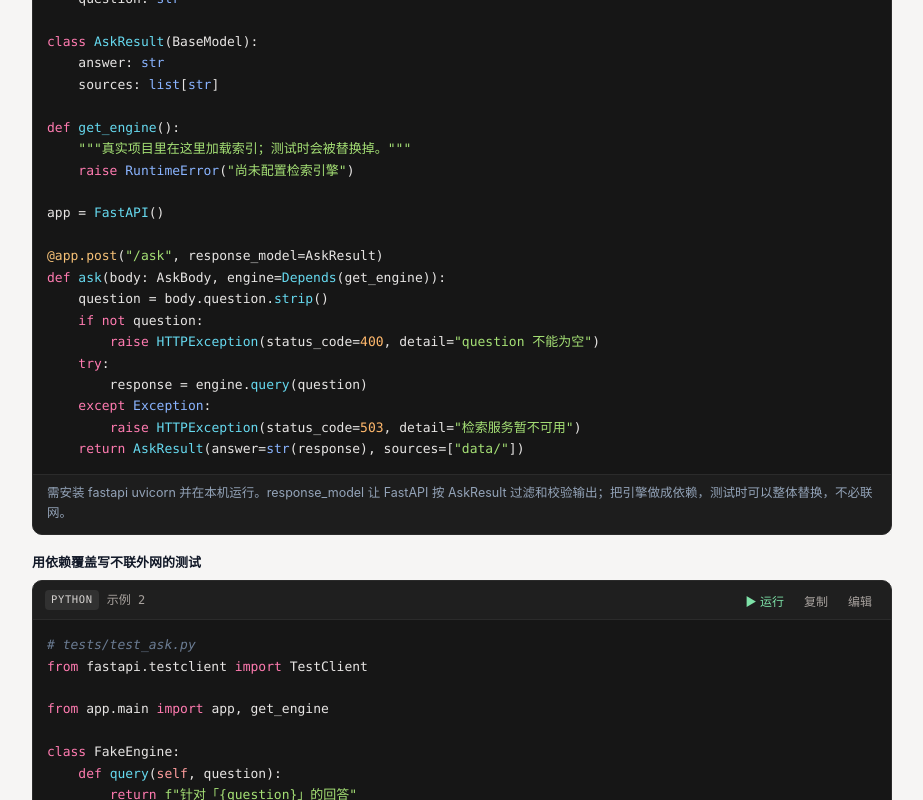
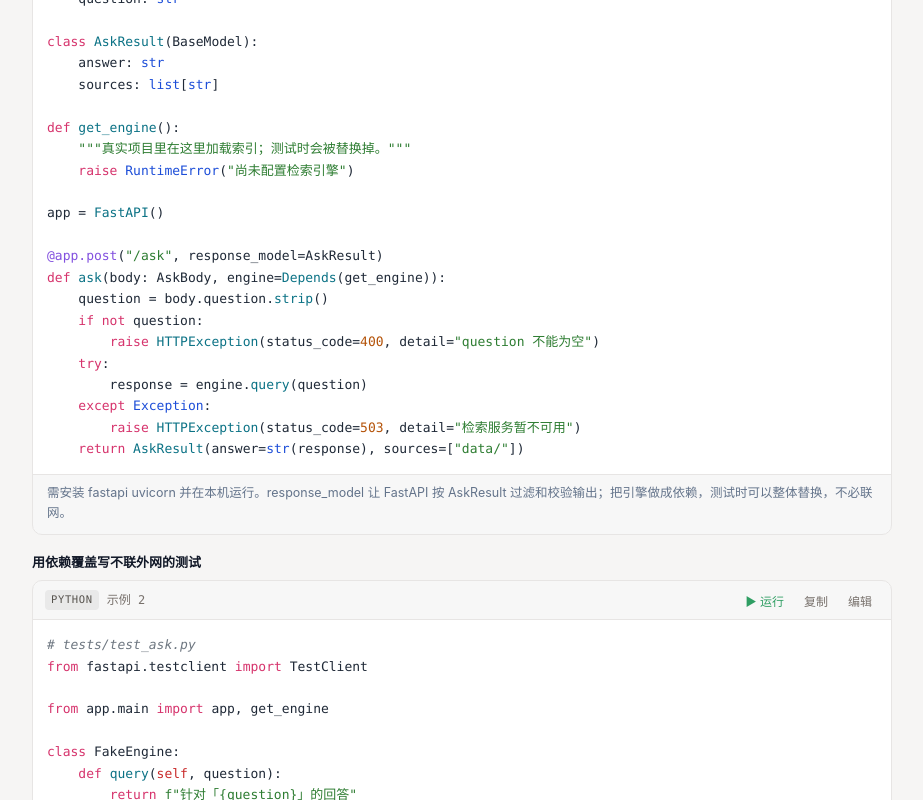
Before and after one commit to qwertyuio196875/python-speedrun, a Vue app: page /#/lesson/ai-app-capstone in a window 1280 px wide. Shown: the part 1540-2340 px from the top of the page, without its empty margins (307-1230 px from the left). Built offline with nearby package versions, Linux system fonts and the light colour scheme.

Commit message:
style: 代码块改为白底深字配色

```diff
--- a/src/components/CodeBlock.vue
+++ b/src/components/CodeBlock.vue
@@ -162,15 +162,15 @@ function run() {
 .code-note {
   padding: 8px 14px 10px;
   border-top: 1px solid var(--code-border);
-  background: rgba(255, 255, 255, 0.03);
-  color: #93a3b8;
+  background: rgba(0, 0, 0, 0.03);
+  color: #64748b;
   font-size: 12.5px;
   line-height: 1.65;
 }
 
 .code-note :deep(.inline-code) {
-  background: rgba(255, 255, 255, 0.08);
+  background: rgba(0, 0, 0, 0.06);
   border-color: transparent;
-  color: #dbe6f5;
+  color: #1f2937;
 }
 </style>
--- a/src/styles/app.css
+++ b/src/styles/app.css
@@ -18,9 +18,9 @@
   --warning: #b4632a;
   --warning-weak: #fdf1e7;
   --danger: #b3453a;
-  --code-bg: #161616;
-  --code-fg: #e7e5e4;
-  --code-border: #2b2b2b;
+  --code-bg: #ffffff;
+  --code-fg: #1f2937;
+  --code-border: #e7e5e4;
   --shadow-sm: 0 1px 2px rgba(16, 24, 40, 0.05);
   --shadow-md: 0 6px 18px rgba(16, 24, 40, 0.08);
   --radius: 10px;
@@ -52,9 +52,9 @@ html.dark {
   --warning: #f4b76a;
   --warning-weak: #2a2118;
   --danger: #f2796b;
-  --code-bg: #111111;
-  --code-fg: #e7e5e4;
-  --code-border: #262626;
+  --code-bg: #ffffff;
+  --code-fg: #1f2937;
+  --code-border: #d6d3d1;
   --shadow-sm: 0 1px 2px rgba(0, 0, 0, 0.4);
   --shadow-md: 0 8px 22px rgba(0, 0, 0, 0.45);
 }
@@ -299,7 +299,7 @@ html.dark .inline-code {
   transition: width 0.35s ease;
 }
 
-/* 代码块（始终深色，突出代码区域） */
+/* 代码块（白底深字，深浅主题一致） */
 .code-shell {
   background: var(--code-bg);
   border: 1px solid var(--code-border);
@@ -313,14 +313,14 @@ html.dark .inline-code {
   justify-content: space-between;
   gap: 8px;
   padding: 7px 10px 7px 12px;
-  background: rgba(255, 255, 255, 0.04);
+  background: rgba(0, 0, 0, 0.03);
   border-bottom: 1px solid var(--code-border);
 }
 
 .code-title {
   font-family: var(--font-mono);
   font-size: 12px;
-  color: #a8a29e;
+  color: #78716c;
   display: flex;
   align-items: center;
   gap: 8px;
@@ -333,8 +333,8 @@ html.dark .inline-code {
   letter-spacing: 0.06em;
   padding: 1px 6px;
   border-radius: 4px;
-  background: rgba(255, 255, 255, 0.08);
-  color: #d6d3d1;
+  background: rgba(0, 0, 0, 0.06);
+  color: #57534e;
 }
 
 .code-actions {
@@ -351,7 +351,7 @@ html.dark .inline-code {
   border-radius: 5px;
   border: 1px solid transparent;
   background: transparent;
-  color: #a8a29e;
+  color: #78716c;
   cursor: pointer;
   font-family: var(--font-sans);
   display: inline-flex;
@@ -361,12 +361,12 @@ html.dark .inline-code {
 }
 
 .code-btn:hover {
-  background: rgba(255, 255, 255, 0.09);
-  color: #fff;
+  background: rgba(0, 0, 0, 0.06);
+  color: #1f2937;
 }
 
 .code-btn.run {
-  color: #7ee2a8;
+  color: #2f9e63;
 }
 
 .code-body {
@@ -398,54 +398,54 @@ html.dark .inline-code {
   tab-size: 4;
 }
 
-/* 语法高亮 */
+/* 语法高亮（白底配色） */
 .tok-kw {
-  color: #ff7bb0;
+  color: #d6336c;
 }
 .tok-str {
-  color: #a5e075;
+  color: #2e7d32;
 }
 .tok-num {
-  color: #ffb86c;
+  color: #b45309;
 }
 .tok-com {
-  color: #6b7c93;
+  color: #6e7781;
   font-style: italic;
 }
 .tok-fn {
-  color: #66d9ef;
+  color: #0b7285;
 }
 .tok-bi {
-  color: #8ab4ff;
+  color: #1d4ed8;
 }
 .tok-dec {
-  color: #f6c177;
+  color: #8250df;
 }
 .tok-self {
-  color: #ff9d9d;
+  color: #c92a2a;
 }
 
 /* 终端输出 */
 .terminal {
-  background: #111111;
+  background: #f6f5f4;
   border-top: 1px dashed var(--code-border);
   padding: 10px 14px 12px;
   font-family: var(--font-mono);
   font-size: 12.5px;
   line-height: 1.6;
-  color: #d6d3d1;
+  color: #3f3f46;
   white-space: pre-wrap;
   word-break: break-word;
 }
 
 .terminal .term-label {
   display: block;
-  color: #6f8299;
+  color: #8a94a6;
   margin-bottom: 4px;
 }
 
 .terminal .term-out {
-  color: #d7e5f5;
+  color: #334155;
 }
 
 /* Element Plus 微调 */
```
